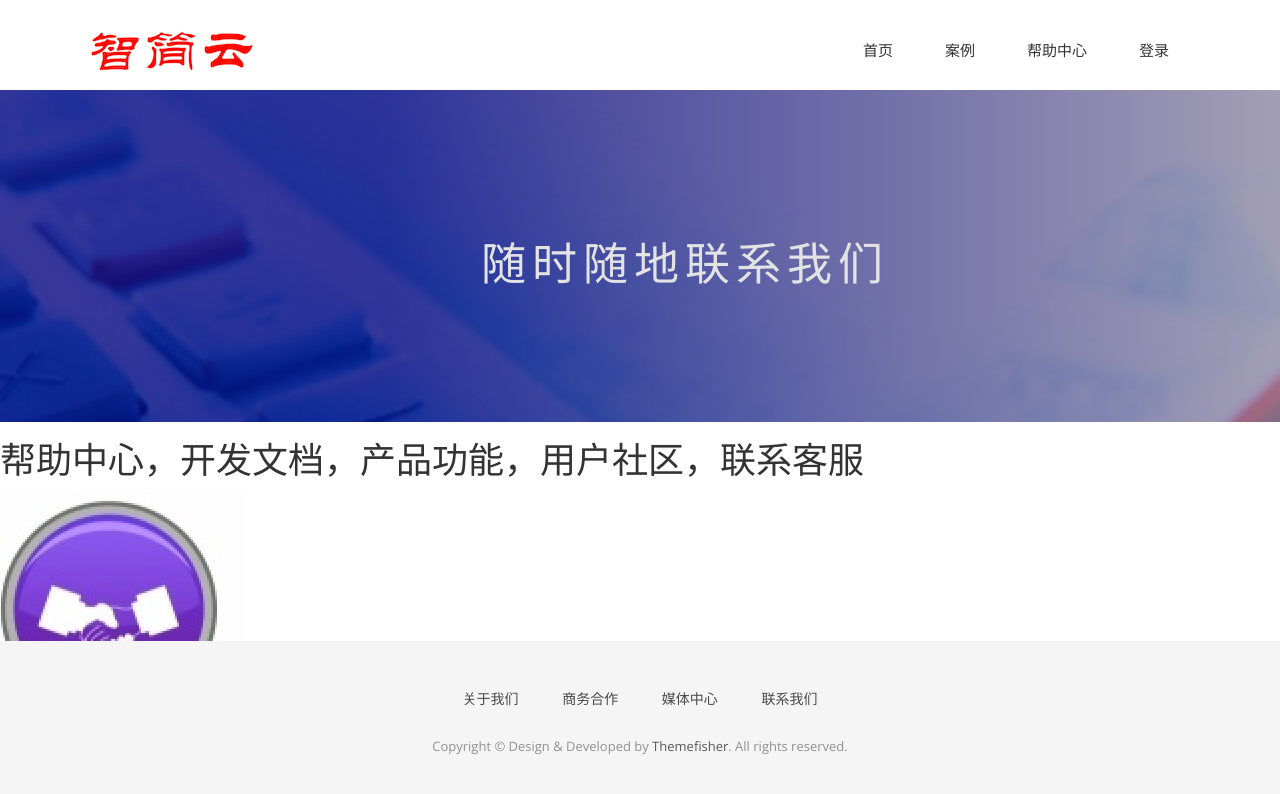
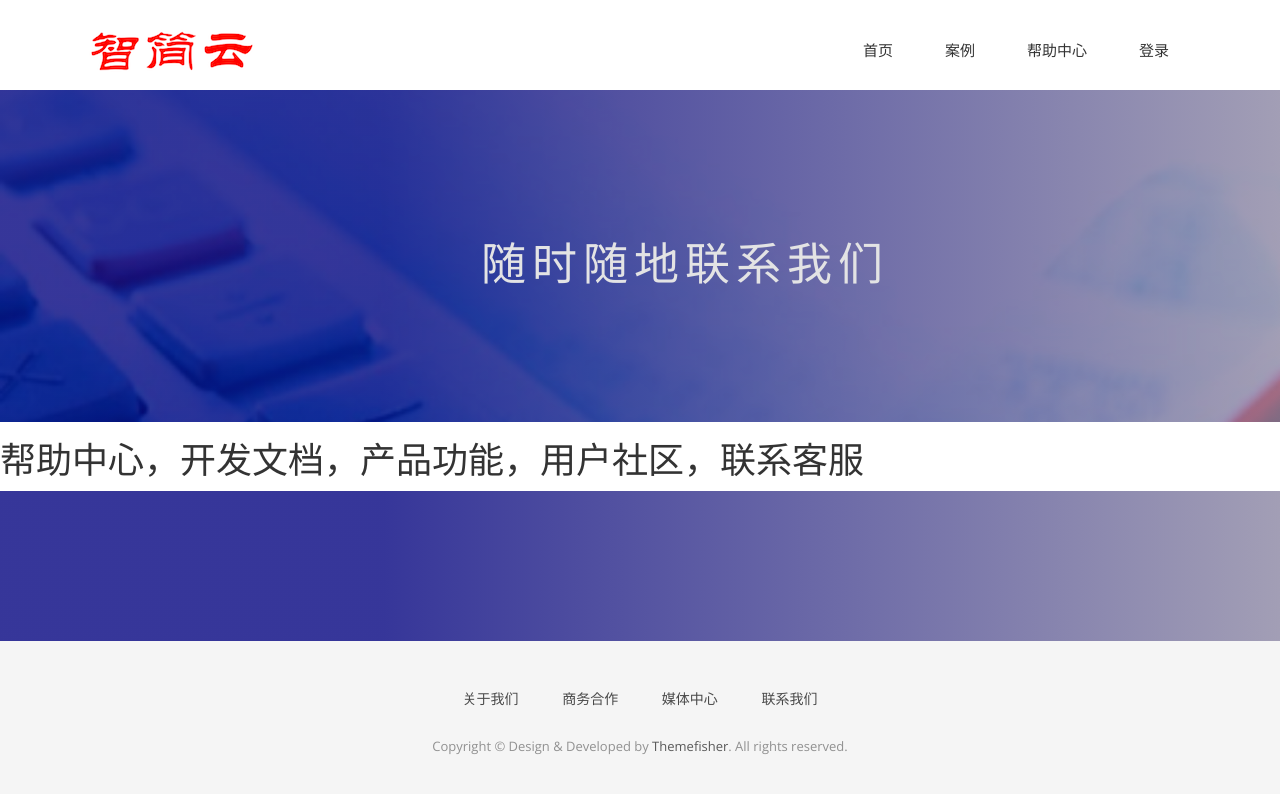
Before and after one commit to dreampivot/slipscloud.github.io, a Jekyll site: the page built from help.html, in a window 1280 px wide. Shown: the top 794 px of the page. Built offline with Jekyll 4.4.1, drawn with Linux system fonts in a browser that asks for light colours; nearby versions of some CDN libraries; some web fonts are replaced.

Commit message:
Update help.html

```diff
--- a/help.html
+++ b/help.html
@@ -24,6 +24,8 @@ permalink: /help/
             background-image:  url(../img/icons/ICON-B-CL-Help.png);
             background-position: left top, left top;
             background-repeat: no-repeat, repeat;
+           background: linear-gradient(to left, #8b86a3, #040480 70%);
+  opacity: 0.8;
             padding: 75px;
              <h1>kh帮助中心</h1>
          }
```
